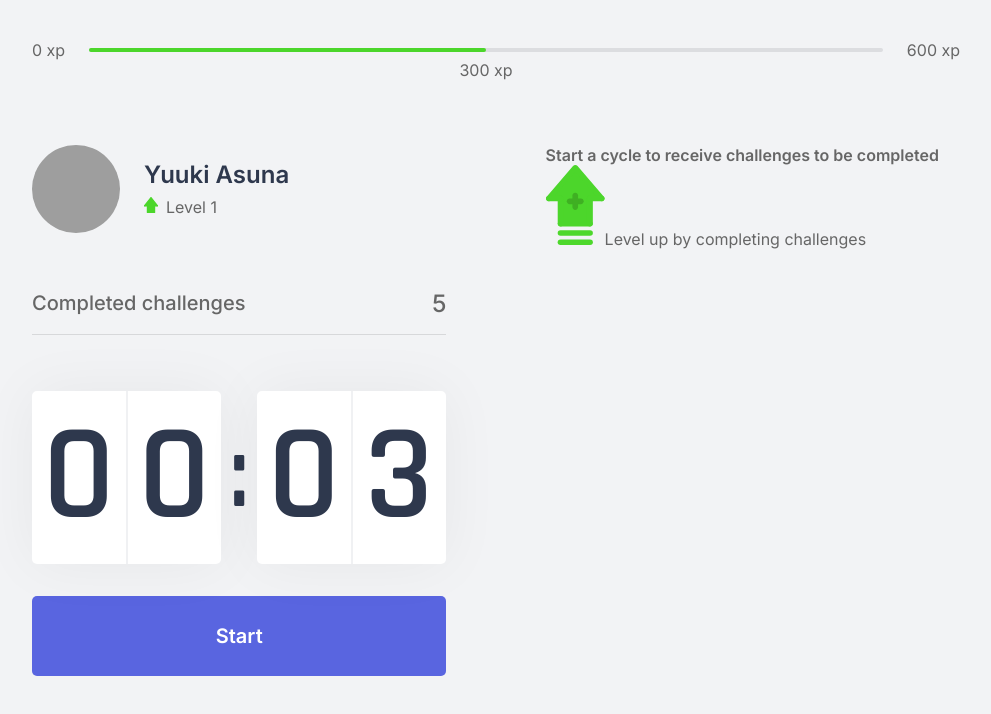
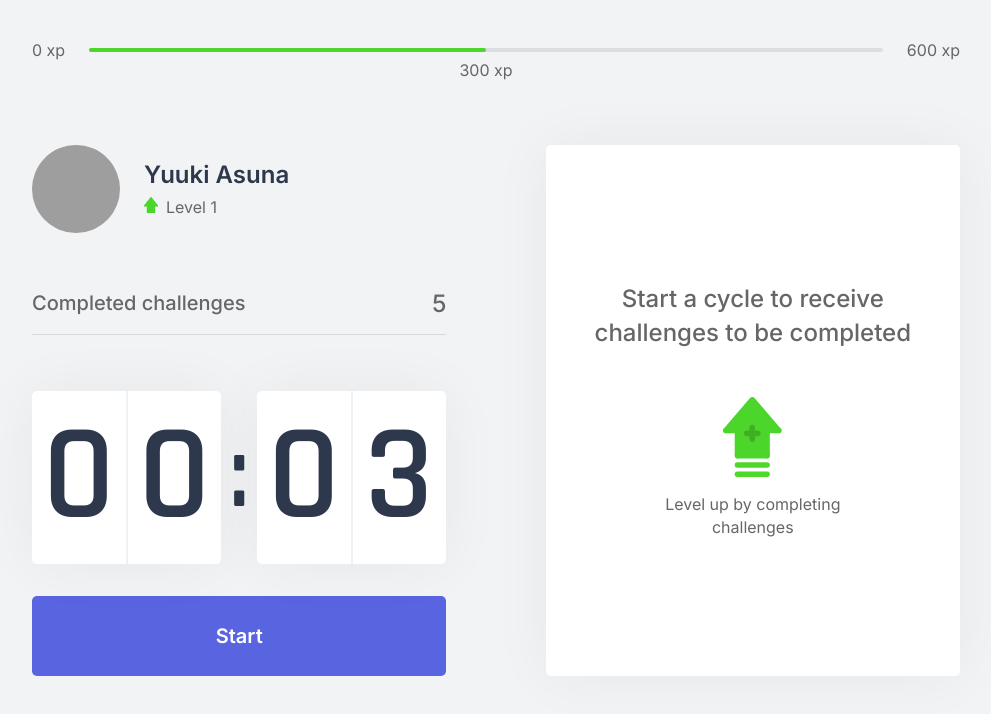
Before and after one commit to misa9999/moveit, a Next.js app: page / in a window 1280 px wide. Shown: the top 714 px of the page, without its empty margins (144-1135 px from the left). Built offline with nearby package versions, Linux system fonts and the light colour scheme; grey boxes are pictures that could not be loaded.

Commit message:
style: Add in ChallengeBox

```diff
--- a/src/styles/components/ChallengeBox.module.css
+++ b/src/styles/components/ChallengeBox.module.css
@@ -1,2 +1,40 @@
 .challengeBoxContainer {
+  height: 100%;
+
+  background: var(--white);
+  border-radius: 5px;
+  box-shadow: 0 0 60px rgba(0, 0, 0, 0.05);
+  padding: 1.5rem 2rem;
+
+  display: flex;
+  flex-direction: column;
+  align-items: center;
+  justify-content: center;
+
+  text-align: center;
 }
+
+.challengeBoxNotActive {
+  display: flex;
+  flex-direction: column;
+  align-items: center;
+}
+
+.challengeBoxNotActive strong {
+  font-size: 1.5rem;
+  font-weight: 500;
+  line-height: 1.4;
+}
+
+.challengeBoxNotActive p {
+  display: flex;
+  flex-direction: column;
+  align-items: center;
+  line-height: 1.4;
+  max-width: 70%;
+  margin-top: 3rem;
+}
+
+.challengeBoxNotActive p img {
+  margin-bottom: 1rem;
+}
```
